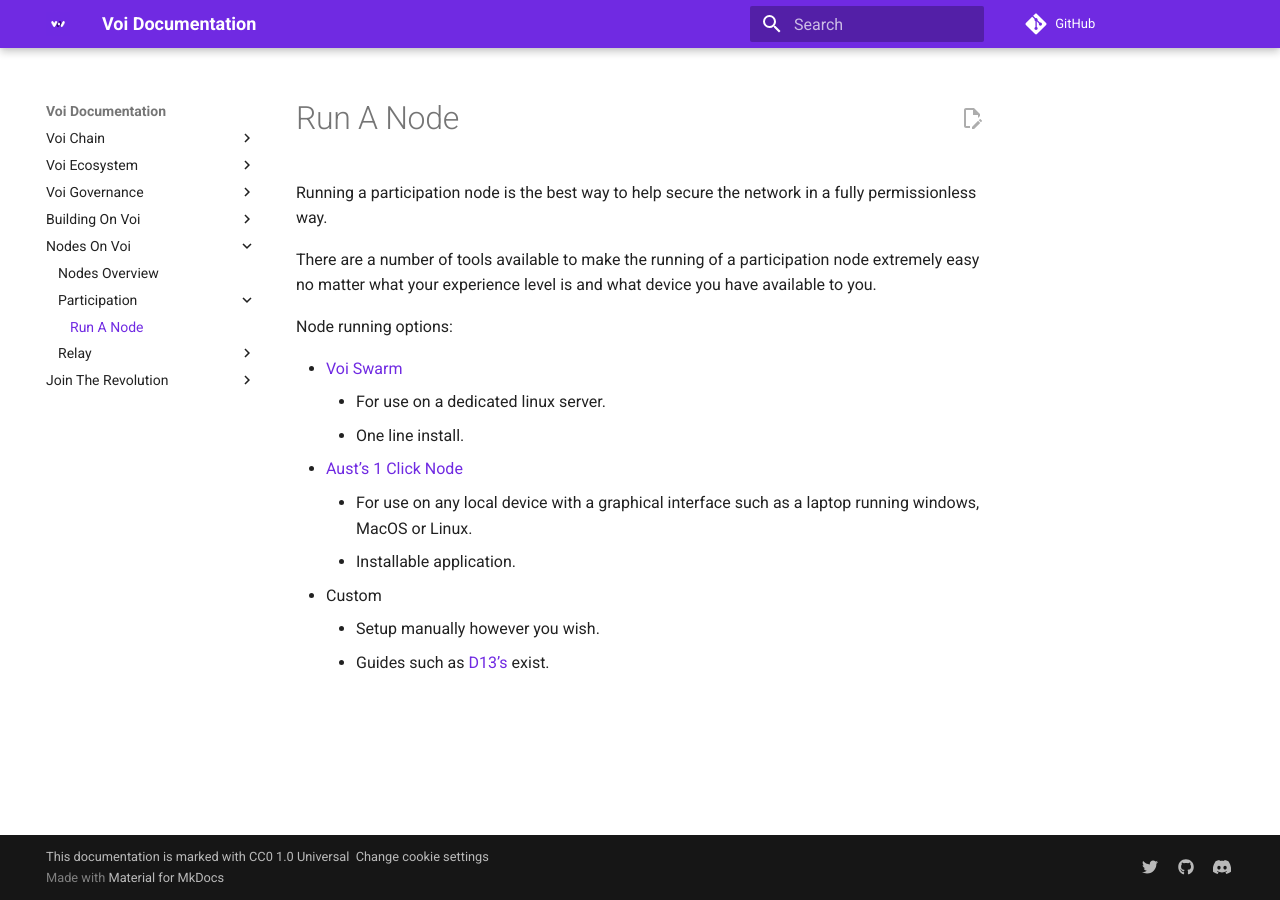
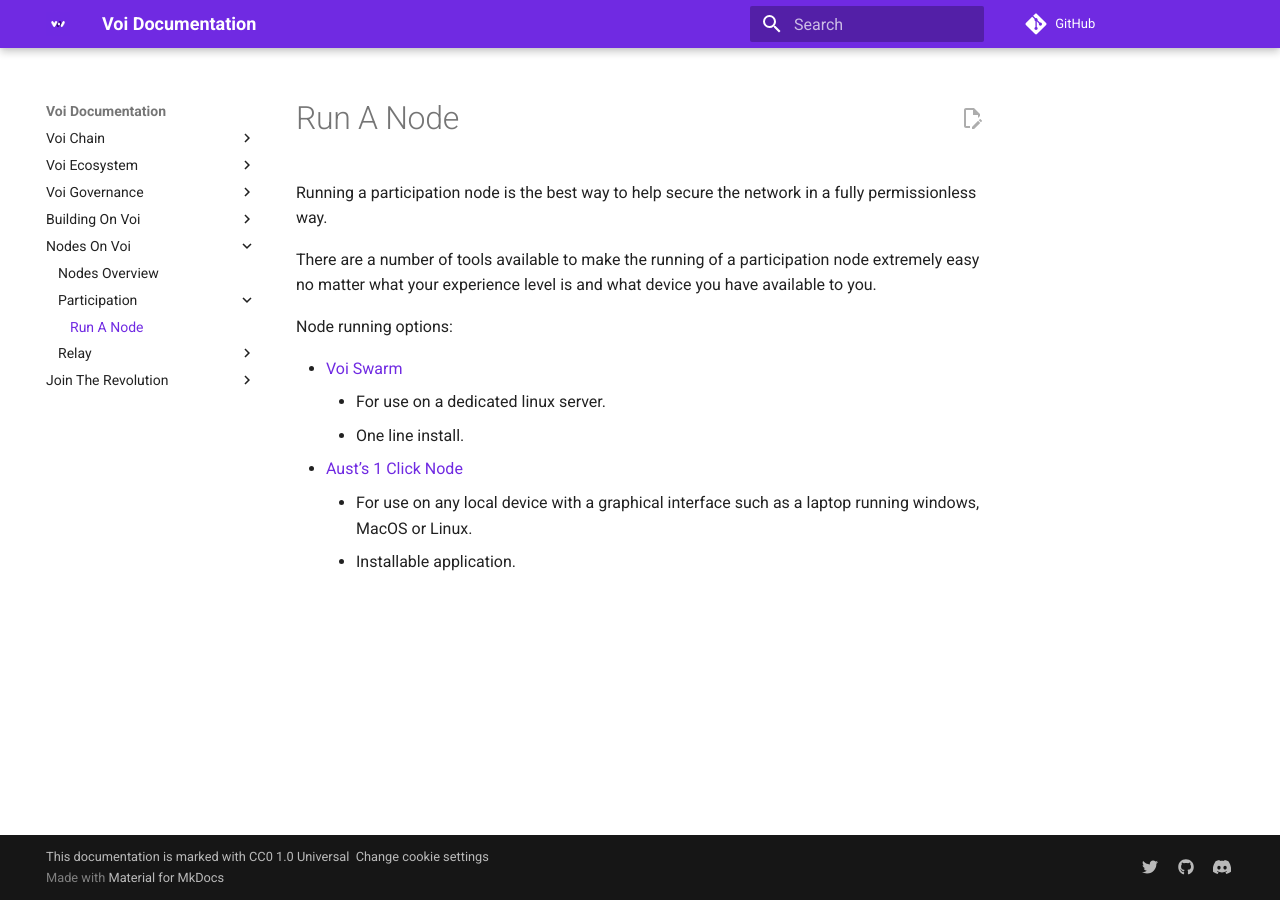
Before and after one commit to VoiNetwork/learn-more, an MkDocs documentation site: the page built from docs/node-runners/run-a-participation-node.md, in a window 1280 px wide. Built offline with MkDocs 1.6.1 and Material for MkDocs 9.7.7, drawn with Linux system fonts in a browser that asks for light colours; plug-ins that fetch from the network failed and are left out; comment, search, counter and statistics services are not loaded.

Commit message:
Remove d13 guide

```diff
--- a/docs/node-runners/run-a-participation-node.md
+++ b/docs/node-runners/run-a-participation-node.md
@@ -12,6 +12,3 @@
 * [Aust’s 1 Click Node](https://github.com/AustP/austs-one-click-node)
     * For use on any local device with a graphical interface such as a laptop running windows, MacOS or Linux.
     * Installable application.
-* Custom
-    * Setup manually however you wish.
-    * Guides such as [D13’s](https://d13.co/posts/set-up-voi-participation-node/) exist.
```
